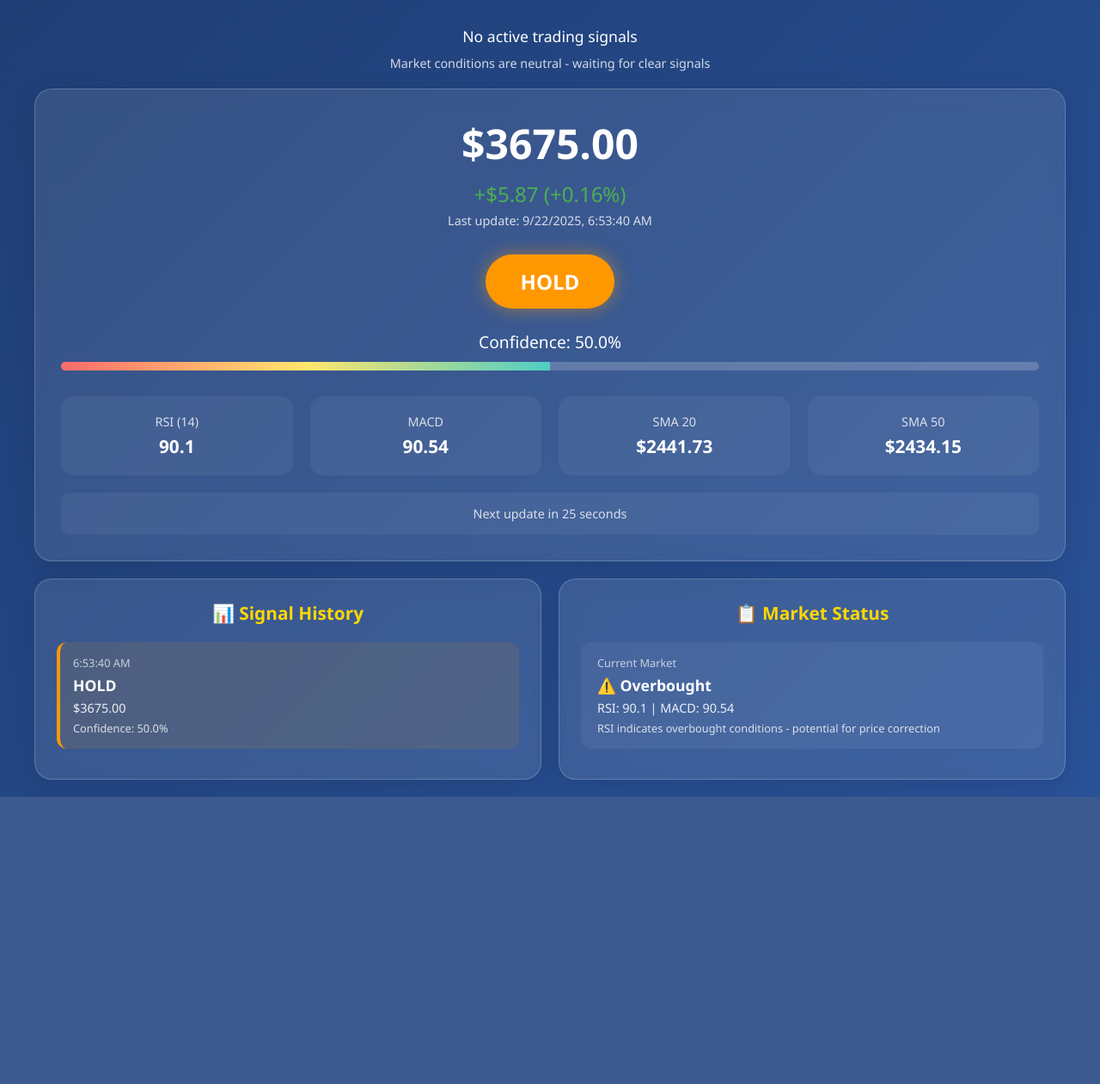
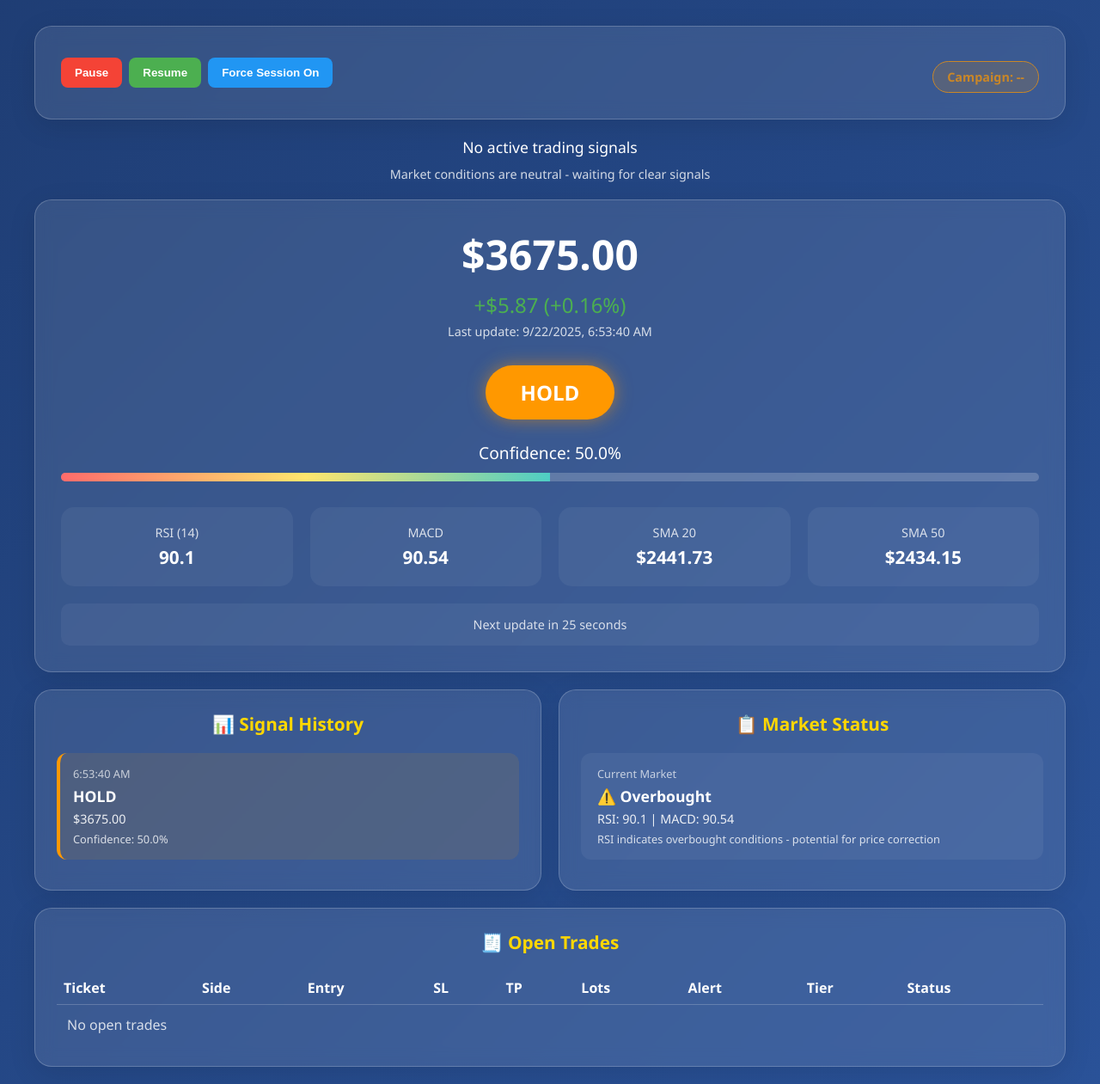
Before and after one commit to GiftNdlala/getrichfrbot, a Flask app: page / in a window 1280 px wide. Shown: the part 189-1450 px from the top of the page at 86% size. Before the commit the page ends 1116 px from the top, so only its background shows below. Run offline with Flask 3, Linux system fonts and the light colour scheme; data that the repository does not hold is empty.

Commit message:
feat(engine): campaign throttle 10m, per-alert exits and tiered HIGH; order lifecycle (modify/close) with reconciliation; persistence schema; dashboard with controls, open trades, session toggle

```diff
--- a/live_dashboard.py
+++ b/live_dashboard.py
@@ -180,6 +180,40 @@ def get_status():
 
     return jsonify(status)
 
+@app.route('/api/trades')
+def get_trades():
+    symbol = request.args.get('symbol')
+    try:
+        open_trades = persistence.get_open_trades(symbol)
+    except Exception:
+        open_trades = []
+    return jsonify({'status': 'success', 'open_trades': open_trades})
+
+@app.route('/api/pause', methods=['POST'])
+def pause_trading():
+    global live_stream
+    if live_stream:
+        live_stream.is_running = False
+        return jsonify({'status': 'paused'})
+    return jsonify({'status': 'no_stream'})
+
+@app.route('/api/resume', methods=['POST'])
+def resume_trading():
+    global live_stream
+    if live_stream and not live_stream.is_running:
+        live_stream.start_streaming()
+        return jsonify({'status': 'resumed'})
+    return jsonify({'status': 'no_stream'})
+
+@app.route('/api/session_toggle', methods=['POST'])
+def session_toggle():
+    global live_stream
+    force = request.json.get('force', False)
+    if live_stream:
+        live_stream.ignore_session_filter = bool(force)
+        return jsonify({'status': 'success', 'ignore_session_filter': live_stream.ignore_session_filter})
+    return jsonify({'status': 'no_stream'})
+
 def ensure_professional_template():
     """Ensure the professional template is available"""
     templates_dir = os.path.join(os.path.dirname(__file__), 'templates')
--- a/templates/dashboard.html
+++ b/templates/dashboard.html
@@ -550,6 +550,16 @@
             <div id="status-indicator" class="status-indicator status-waiting">⏳ Waiting for signals...</div>
         </div>
 
+        <!-- Nav / Controls -->
+        <div class="signal-card" style="display:flex; gap:12px; align-items:center; flex-wrap:wrap; justify-content:space-between;">
+            <div style="display:flex; gap:8px; flex-wrap:wrap;">
+                <button id="btn-pause" style="padding:10px 16px; border-radius:8px; border:none; background:#f44336; color:#fff; font-weight:600; cursor:pointer;">Pause</button>
+                <button id="btn-resume" style="padding:10px 16px; border-radius:8px; border:none; background:#4CAF50; color:#fff; font-weight:600; cursor:pointer;">Resume</button>
+                <button id="btn-session-toggle" style="padding:10px 16px; border-radius:8px; border:none; background:#2196F3; color:#fff; font-weight:600; cursor:pointer;">Force Session On</button>
+            </div>
+            <div id="throttle-status" class="status-indicator status-hold">Campaign: --</div>
+        </div>
+
         <div id="loading" class="loading">
             <div class="loading-spinner"></div>
             <div>Loading live data...</div>
@@ -691,6 +701,29 @@
                     </div>
                 </div>
             </div>
+
+            <!-- Open Trades Table -->
+            <div class="signal-history" style="margin-top:20px; overflow:auto;">
+                <h3>🧾 Open Trades</h3>
+                <table style="width:100%; border-collapse:collapse;">
+                    <thead>
+                        <tr style="text-align:left; border-bottom:1px solid rgba(255,255,255,0.2);">
+                            <th style="padding:8px;">Ticket</th>
+                            <th style="padding:8px;">Side</th>
+                            <th style="padding:8px;">Entry</th>
+                            <th style="padding:8px;">SL</th>
+                            <th style="padding:8px;">TP</th>
+                            <th style="padding:8px;">Lots</th>
+                            <th style="padding:8px;">Alert</th>
+                            <th style="padding:8px;">Tier</th>
+                            <th style="padding:8px;">Status</th>
+                        </tr>
+                    </thead>
+                    <tbody id="open-trades-body">
+                        <tr><td colspan="9" style="padding:12px; opacity:0.8;">No open trades</td></tr>
+                    </tbody>
+                </table>
+            </div>
         </div>
     </div>
 
@@ -698,6 +731,7 @@
         let updateInterval;
         let countdownInterval;
         let nextUpdateTime = 30;
+        let forceSessionOn = false;
 
         async function fetchCurrentSignal() {
             try {
@@ -727,6 +761,16 @@
             } catch (error) {
                 console.error('Error fetching signal history:', error);
             }
+        }
+
+        async function fetchTrades() {
+            try {
+                const res = await fetch('/api/trades');
+                const result = await res.json();
+                if (result.status === 'success') {
+                    renderOpenTrades(result.open_trades || []);
+                }
+            } catch (e) { console.error('Error fetching trades', e); }
         }
 
         function updateDashboard(data) {
@@ -847,6 +891,29 @@
             }
         }
 
+        function renderOpenTrades(trades) {
+            const body = document.getElementById('open-trades-body');
+            if (!trades || trades.length === 0) {
+                body.innerHTML = '<tr><td colspan="9" style="padding:12px; opacity:0.8;">No open trades</td></tr>';
+                return;
+            }
+            let html = '';
+            trades.forEach(t => {
+                html += `<tr>
+                    <td style="padding:6px;">${t.ticket || ''}</td>
+                    <td style="padding:6px;">${t.direction === 1 ? 'BUY' : (t.direction === -1 ? 'SELL' : '')}</td>
+                    <td style="padding:6px;">${(t.entry||0).toFixed ? `$${Number(t.entry).toFixed(2)}` : t.entry}</td>
+                    <td style="padding:6px;">${(t.sl||0).toFixed ? `$${Number(t.sl).toFixed(2)}` : t.sl}</td>
+                    <td style="padding:6px;">${(t.tp||0).toFixed ? `$${Number(t.tp).toFixed(2)}` : t.tp}</td>
+                    <td style="padding:6px;">${t.lots || ''}</td>
+                    <td style="padding:6px;">${t.alert_level || ''}</td>
+                    <td style="padding:6px;">${t.tier || ''}</td>
+                    <td style="padding:6px;">${t.status || ''}</td>
+                </tr>`
+            });
+            body.innerHTML = html;
+        }
+
         function updateSignalHistory(data) {
             // This would be called from the signal history API
             // For now, we'll show the current signal in history
@@ -949,13 +1016,30 @@
         document.addEventListener('DOMContentLoaded', function() {
             fetchCurrentSignal();
             fetchSignalHistory();
+            fetchTrades();
 
             // Set up intervals
             updateInterval = setInterval(fetchCurrentSignal, 30000); // 30 seconds
             countdownInterval = setInterval(updateCountdown, 1000); // 1 second
+            setInterval(fetchTrades, 15000);
 
             // Fetch signal history every 5 minutes
             setInterval(fetchSignalHistory, 300000); // 5 minutes
+        });
+
+        // Controls
+        document.addEventListener('click', async (e) => {
+            if (e.target && e.target.id === 'btn-pause') {
+                try { await fetch('/api/pause', { method: 'POST' }); } catch {}
+            }
+            if (e.target && e.target.id === 'btn-resume') {
+                try { await fetch('/api/resume', { method: 'POST' }); } catch {}
+            }
+            if (e.target && e.target.id === 'btn-session-toggle') {
+                forceSessionOn = !forceSessionOn;
+                e.target.textContent = forceSessionOn ? 'Force Session Off' : 'Force Session On';
+                try { await fetch('/api/session_toggle', { method:'POST', headers:{'Content-Type':'application/json'}, body: JSON.stringify({ force: forceSessionOn }) }); } catch {}
+            }
         });
 
         // Cleanup on page unload
```
Also changed, not shown: src/live_data_stream.py (+17 -7 lines).
